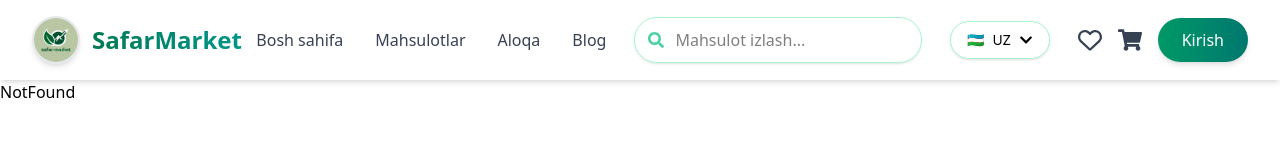
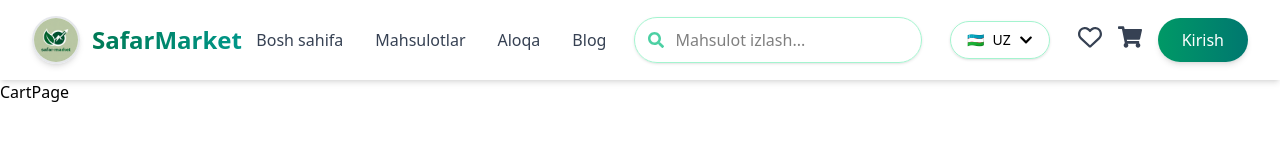
Before and after one commit to esonaliyev05/Safar-Market, a React (Vite) app: page /cart in a window 1280 px wide. Shown: the top 160 px of the page. Built offline with nearby package versions, Linux system fonts and the light colour scheme.

Commit message:
new app , header cartpage change

```diff
--- a/src/App.jsx
+++ b/src/App.jsx
@@ -11,6 +11,7 @@
 import Auth from './pages/Auth'
 import ProfilPeage from './pages/ProfilPeage'
 import FavoritesPage from './pages/FavoritesPage'
+import CartPage from './pages/CartPage'
 
 
 function App() {
@@ -25,6 +26,7 @@
             <Route path='/blog' element={<Blog/>}/>
             <Route path='/profil' element={<ProfilPeage/>}/>
             <Route path='/favorites' element={<FavoritesPage/>}/>
+            <Route path='/cart' element={<CartPage/>}/>
             <Route path='/product' element={<Product/>}/>
             <Route path='/product/:id' element={<ProductDetail/>}/>
             <Route path='/auth' element={<Auth />} />
--- a/src/components/Header.jsx
+++ b/src/components/Header.jsx
@@ -133,13 +133,20 @@
 
             {/* Actions */}
             <div className="flex items-center gap-4">
+
+              <Link to={"/favorites"}>
               <button className="relative text-gray-700 hover:text-emerald-600 transition-colors">
                 <FaRegHeart size={24} />
               </button>
+              </Link>
 
-              <button className="relative text-gray-700 hover:text-emerald-600 transition-colors">
+                <Link to={"/cart"}>
+                <button className="relative text-gray-700 hover:text-emerald-600 transition-colors">
                 <FaShoppingCart size={24} />
               </button>
+                </Link>
+
+
 
               <Link
                 to={"/auth"}
--- /dev/null
+++ b/src/pages/CartPage.jsx
@@ -0,0 +1,9 @@
+import React from 'react'
+
+const CartPage = () => {
+  return (
+    <div>CartPage</div>
+  )
+}
+
+export default CartPage
```
